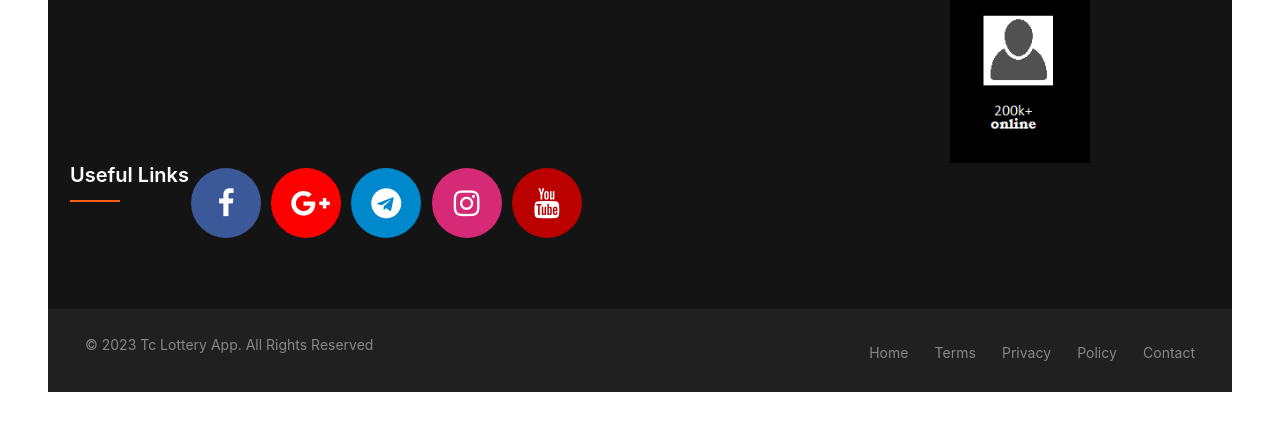
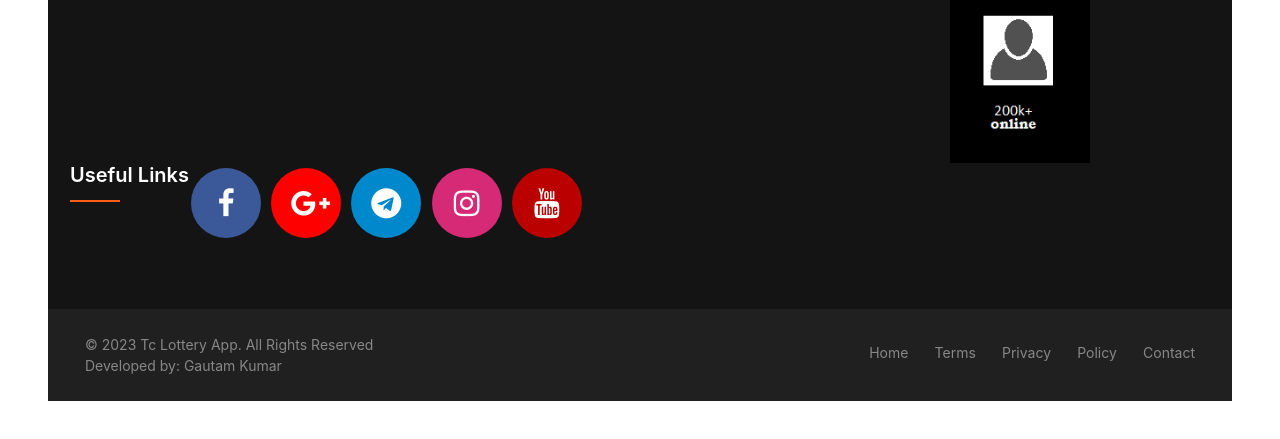
Before and after one commit to Gautam7352/tc, a plain HTML site: page index.html in a window 1280 px wide. Shown: the part 7198-7637 px from the top of the page. Drawn offline with nearby package versions, Linux system fonts and the light colour scheme.

Commit message:
dev name

```diff
--- a/index.html
+++ b/index.html
@@ -819,6 +819,7 @@
                 <div class="col-xl-6 col-lg-6 text-center text-lg-left">
                   <div class="copyright-text">
                     <p>© 2023 Tc Lottery App. All Rights Reserved</p>
+                    <p>Developed by: Gautam Kumar</p>
                   </div>
                 </div>
                 <div class="col-xl-6 col-lg-6 d-none d-lg-block text-right">
```
